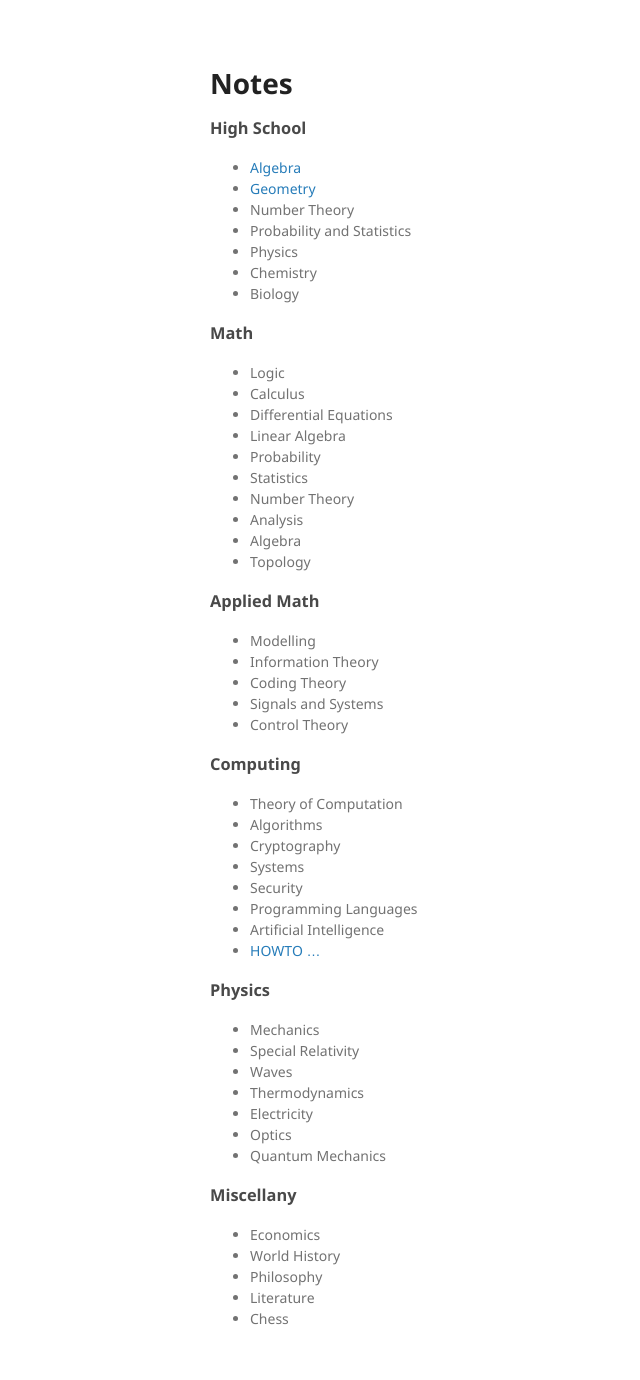
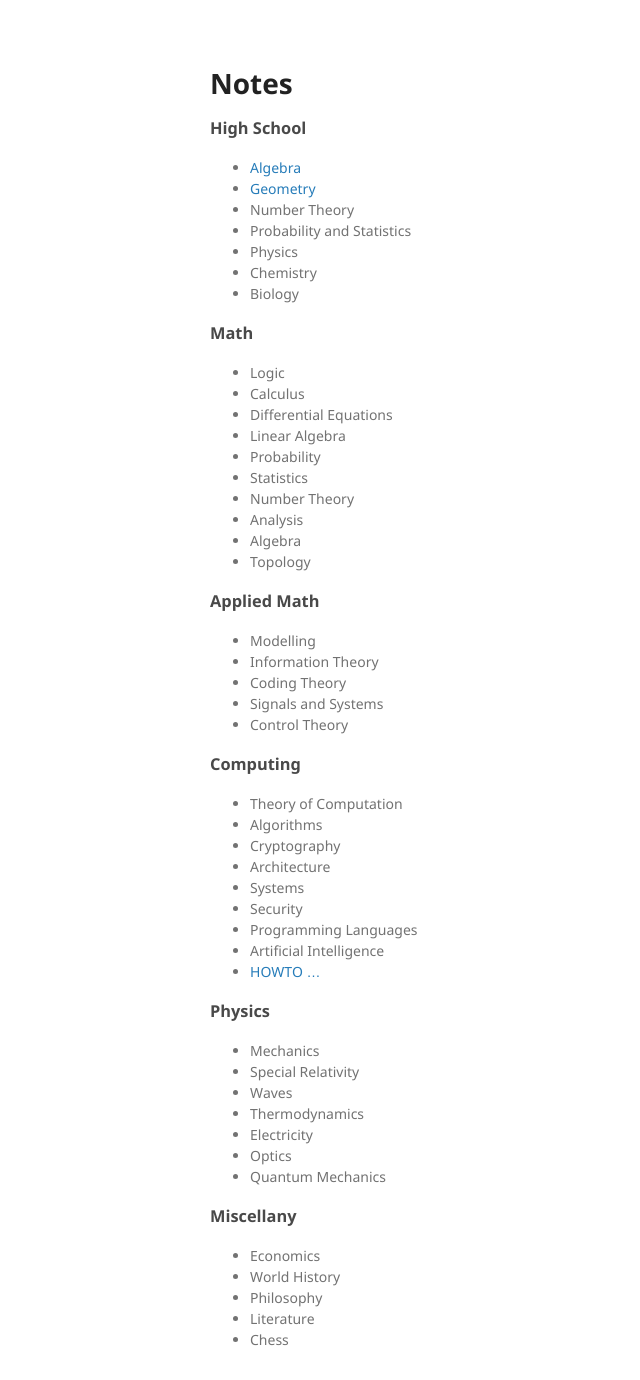
Before and after one commit to pmp-gh/pmp-gh.github.com, a Jekyll site: the page built from notes/notes.md, in a window 1280 px wide. Shown: the whole page, without its empty margins (0-640 px from the left). Built offline with Jekyll 4.4.1, drawn with Linux system fonts in a browser that asks for light colours; our own code applies the rules of GitHub Pages for plain Markdown files; the repository's description, which GitHub fills in, is left out; before the commit the page ends 1359 px from its top, so only the background shows below that.

Commit message:
added to notes

```diff
--- a/notes/notes.md
+++ b/notes/notes.md
@@ -33,6 +33,7 @@ Notes
 * Theory of Computation
 * Algorithms
 * Cryptography
+* Architecture
 * Systems
 * Security
 * Programming Languages
```
